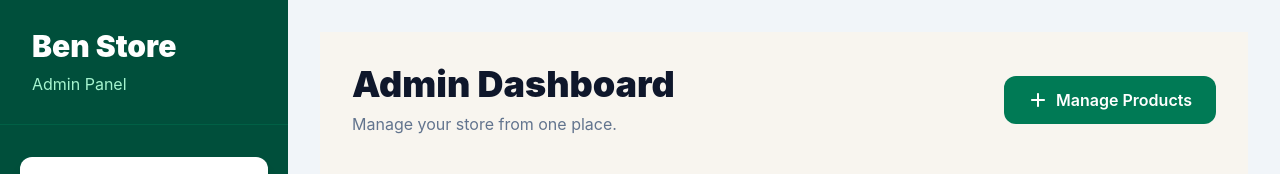
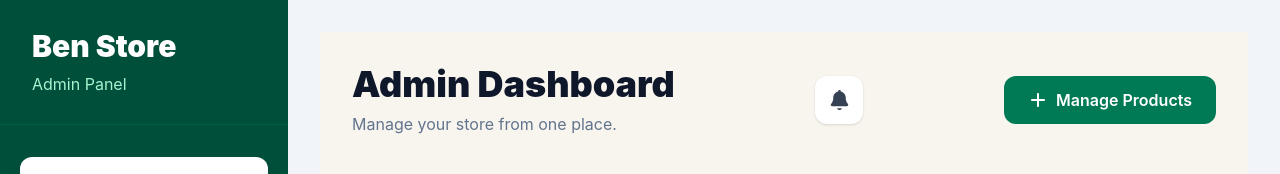
Before and after one commit to ben-websites/React, a React (Vite) app: page /admin in a window 1280 px wide. Shown: the top 174 px of the page. Built offline with nearby package versions, Linux system fonts and the light colour scheme; no server answers; sample sign-in values are in the browser's storage.

Commit message:
Implement unread notifications count in Dashboard
Added unread notification count feature with polling.

```diff
--- a/src/admin/Dashboard.jsx
+++ b/src/admin/Dashboard.jsx
@@ -2,6 +2,8 @@ import { useEffect, useState } from "react";
 import axios from "axios";
 import toast from "react-hot-toast";
 import { Link } from "react-router-dom";
+import { faBell } from "@fortawesome/free-solid-svg-icons";
+import { useNavigate } from "react-router-dom";
 
 import {
   faBoxOpen,
@@ -41,7 +43,30 @@ function Dashboard() {
   useEffect(() => {
     getDashboard();
   }, []);
+  const navigate = useNavigate();
+const [unreadCount, setUnreadCount] = useState(0);
 
+useEffect(() => {
+  const getUnreadCount = async () => {
+    try {
+      const response = await axios.get(
+        "https://bens-store.vercel.app/notifications/unread"
+      );
+
+      if (response.data.success) {
+        setUnreadCount(response.data.count);
+      }
+    } catch (error) {
+      console.log("Notification count error:", error);
+    }
+  };
+
+  getUnreadCount();
+
+  const interval = setInterval(getUnreadCount, 10000);
+
+  return () => clearInterval(interval);
+}, []);
   return (
     <section className="min-h-screen bg-[#f8f5ef] p-8">
 
@@ -57,6 +82,18 @@ function Dashboard() {
             Manage your store from one place.
           </p>
         </div>
+        <button
+  onClick={() => navigate("/admin/notifications")}
+  className="relative flex h-12 w-12 items-center justify-center rounded-xl bg-white text-gray-700 shadow-sm transition hover:bg-gray-100"
+>
+  <FontAwesomeIcon icon={faBell} className="text-xl" />
+
+  {unreadCount > 0 && (
+    <span className="absolute -right-1 -top-1 flex h-6 min-w-6 items-center justify-center rounded-full bg-red-600 px-1.5 text-xs font-bold text-white">
+      {unreadCount > 99 ? "99+" : unreadCount}
+    </span>
+  )}
+</button>
 
         <Link
           to="/admin/products"
```
